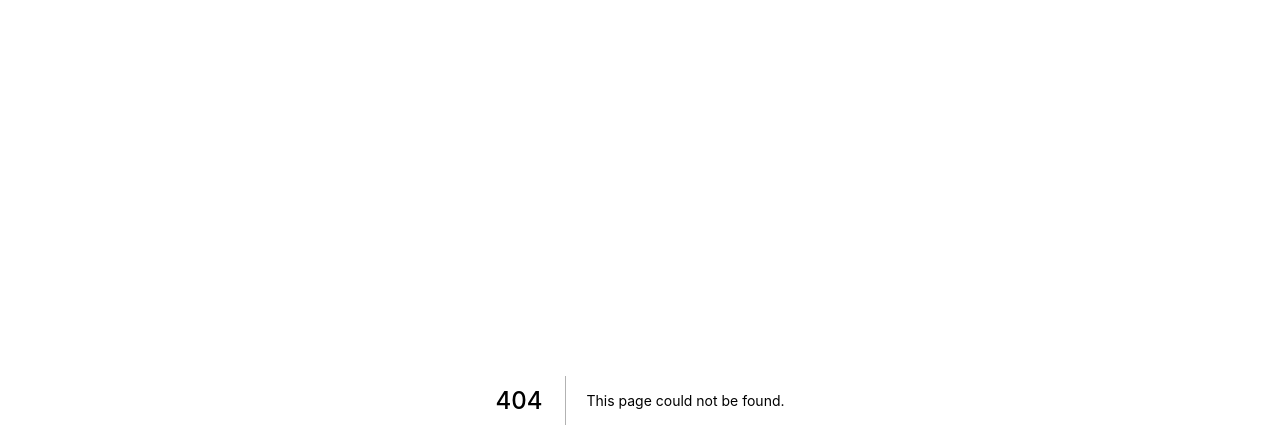
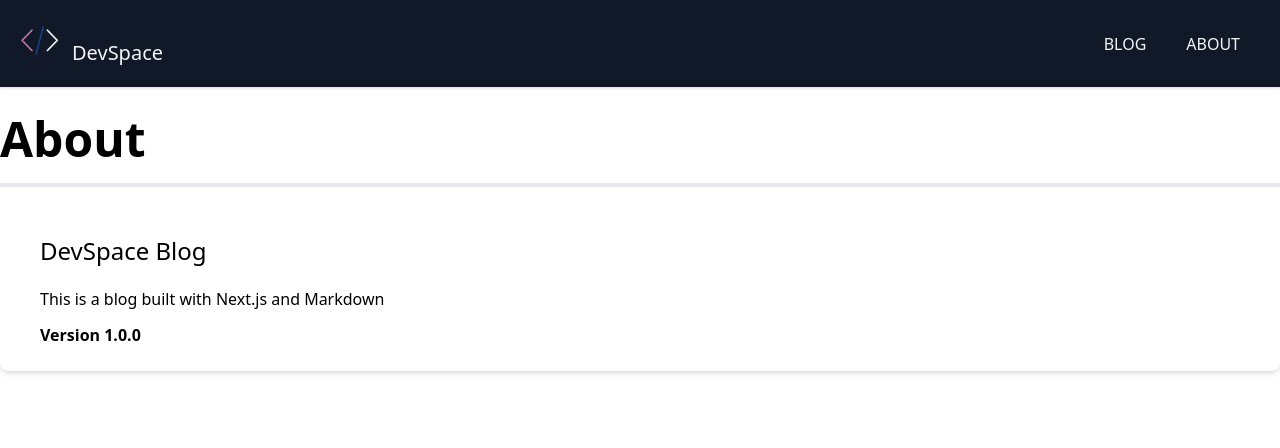
Before and after one commit to klleroy/devspace-blog, a Next.js app: page /about in a window 1280 px wide. Before the commit this address had no page. Shown: the top 448 px of the page. Built offline with nearby package versions, Linux system fonts and the light colour scheme.

Commit message:
Creating About & 404 Pages. Also intial rendering of blog page.

```diff
--- /dev/null
+++ b/pages/404.js
@@ -0,0 +1,24 @@
+import Link from 'next/link';
+import Image from 'next/image';
+import Layout from '../components/Layout';
+
+export default function NotFoundPage() {
+	return (
+		<Layout title='Page Not Found'>
+			<div className='flex flex-col items-center mt-20'>
+				<Image
+					src='/images/logo.png'
+					width={70}
+					height={70}
+					className='bg-gray-800 rounded-2xl'
+				/>
+
+				<h1 className='text-6xl my-5'>Whoops!</h1>
+
+				<h2 className='text-4xl text-gray-400 mb-5'>
+					This page does not exist
+				</h2>
+			</div>
+		</Layout>
+	);
+}
--- /dev/null
+++ b/pages/about.js
@@ -0,0 +1,19 @@
+import Layout from '../components/Layout';
+
+export default function AboutPage() {
+	return (
+		<Layout title='About DevSpace'>
+			<h1 className='text-5xl border-b-4 pb-5 font-bold'>About</h1>
+
+			<div className='bg-white shadow-md rounded-lg px-10 py-6 mt-6'>
+				<h3 className='text-2xl mb-5'>DevSpace Blog</h3>
+
+				<p className='mb-3'>This is a blog built with Next.js and Markdown</p>
+
+				<p>
+					<span className='font-bold'>Version 1.0.0</span>
+				</p>
+			</div>
+		</Layout>
+	);
+}
--- /dev/null
+++ b/pages/blog/index.js
@@ -0,0 +1,9 @@
+import Layout from '../../components/Layout';
+
+export default function BlogPage() {
+	return (
+		<Layout>
+			<h1>Blog</h1>
+		</Layout>
+	);
+}
```
